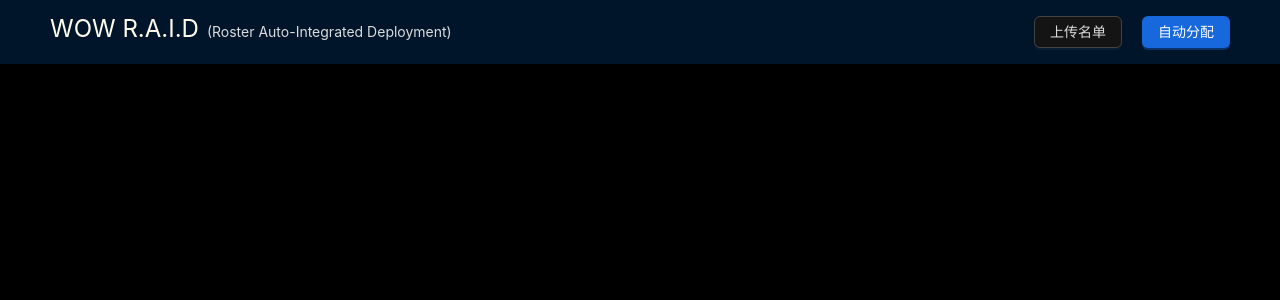
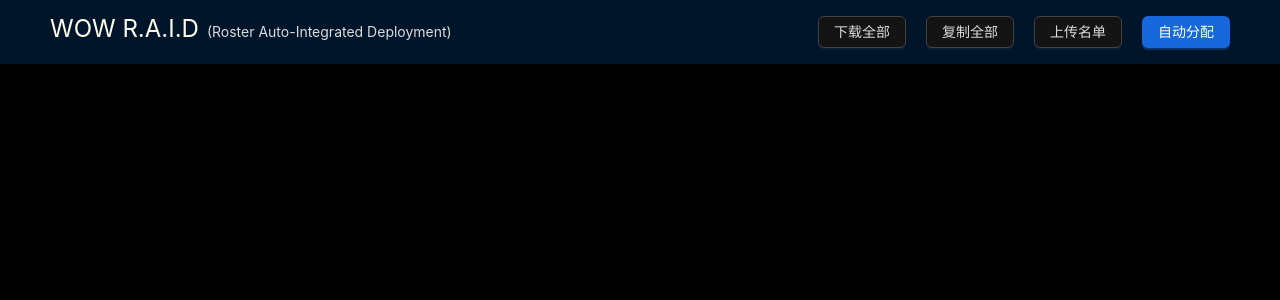
Before and after one commit to Fuego-Zero/wow_r.a.i.d, a Next.js app: page / in a window 1280 px wide. Shown: the top 300 px of the page. Built offline with nearby package versions, Linux system fonts and the light colour scheme; what @ant-design/nextjs-registry would draw is missing.

Commit message:
在 AppHeader 和 RaidCard 组件中添加下载和复制功能，同时优化按钮显示逻辑

```diff
--- a/src/app/components/AppHeader/index.tsx
+++ b/src/app/components/AppHeader/index.tsx
@@ -1,12 +1,17 @@
 "use client";
 
+import { hiddenButtonClass } from "@/app/common";
 import { Data } from "@/app/types";
 import { App, Button } from "antd";
 import axios from "axios";
 import React, { useState } from "react";
 
-function AppHeader(props: { setData: (value: Data) => void }) {
-  const { setData } = props;
+function AppHeader(props: {
+  setData: (value: Data) => void;
+  onCopy: () => Promise<void>;
+  onDownload: () => Promise<void>;
+}) {
+  const { setData, onCopy, onDownload } = props;
   const [file, setFile] = useState<File>();
   const { message, notification } = App.useApp();
   const [loading, setLoading] = useState(false);
@@ -62,8 +67,14 @@ function AppHeader(props: { setData: (value: Data) => void }) {
         <span className="ml-2">(Roster Auto-Integrated Deployment)</span>
       </h1>
       <div className="mr-5">{file && file.name}</div>
-      <div>
-        <Button onClick={onUpload} disabled={loading}>
+      <div className={hiddenButtonClass}>
+        <Button onClick={onDownload} disabled={loading}>
+          下载全部
+        </Button>
+        <Button className="ml-5" onClick={onCopy} disabled={loading}>
+          复制全部
+        </Button>
+        <Button className="ml-5" onClick={onUpload} disabled={loading}>
           上传名单
         </Button>
         <Button
--- a/src/app/components/RaidContent/components/RaidCard.tsx
+++ b/src/app/components/RaidContent/components/RaidCard.tsx
@@ -8,6 +8,7 @@ import { toPng } from "html-to-image";
 import { Data, InferArrayItem } from "@/app/types";
 import { CloseOutlined } from "@ant-design/icons";
 import { htmlToPngDownload } from "@/app/utils";
+import { hiddenButtonClass } from "@/app/common";
 
 function RaidCard(props: { data: InferArrayItem<Data> }) {
   const { data } = props;
@@ -60,10 +61,14 @@ function RaidCard(props: { data: InferArrayItem<Data> }) {
       extra={
         isShowBtn && (
           <>
-            <Button type="link" onClick={onDownload}>
+            <Button
+              type="link"
+              className={hiddenButtonClass}
+              onClick={onDownload}
+            >
               下载
             </Button>
-            <Button type="link" onClick={onCopy}>
+            <Button type="link" className={hiddenButtonClass} onClick={onCopy}>
               复制
             </Button>
           </>
--- a/src/app/components/RaidContent/index.tsx
+++ b/src/app/components/RaidContent/index.tsx
@@ -7,7 +7,7 @@ function RaidContent(props: { data: Data }) {
   const { data } = props;
 
   return (
-    <Row gutter={[16, 8]} className="!mx-0 mt-5">
+    <Row gutter={[16, 8]} className="!mx-0 py-5">
       {data.map((item, index) => (
         <Col xs={24} lg={12} key={index}>
           <RaidCard data={item} />
--- a/src/app/page.tsx
+++ b/src/app/page.tsx
@@ -1,19 +1,24 @@
 "use client";
 
 import { StyleProvider } from "@ant-design/cssinjs";
-import { ConfigProvider, theme, Layout, App } from "antd";
+import { ConfigProvider, theme, Layout, App, notification } from "antd";
 import zhCN from "antd/locale/zh_CN";
 import AppHeader from "./components/AppHeader";
 import "@ant-design/v5-patch-for-react-19";
 import RaidContent from "./components/RaidContent";
-import { useEffect, useState } from "react";
+import { useEffect, useRef, useState } from "react";
 import { Data } from "./types";
 import storage from "@/app/classes/Storage";
+import { toPng } from "html-to-image";
+import classNames from "classnames";
+import { htmlToPngDownload } from "./utils";
 
 const { Header, Content } = Layout;
 
 export default function Home() {
   const [data, setData] = useState<Data>([]);
+  const [isHiddenBtn, setIsHiddenBtn] = useState(false);
+  const [api, contextHolder] = notification.useNotification();
 
   useEffect(() => {
     setData(storage.getData());
@@ -24,18 +29,93 @@ export default function Home() {
     setData(value);
   }
 
+  const el = useRef<HTMLElement>(null);
+
+  async function invokeWithStyleReset(
+    el: HTMLElement,
+    task: () => Promise<void>
+  ) {
+    setIsHiddenBtn(true);
+
+    const originalStyle = {
+      overflow: window.getComputedStyle(el).overflow,
+      height: window.getComputedStyle(el).height,
+      maxHeight: window.getComputedStyle(el).maxHeight,
+    };
+
+    el.style.overflow = "visible";
+    el.style.height = "auto";
+    el.style.maxHeight = "none";
+
+    await task();
+
+    el.style.overflow = originalStyle.overflow;
+    el.style.height = originalStyle.height;
+    el.style.maxHeight = originalStyle.maxHeight;
+    setIsHiddenBtn(false);
+  }
+
+  async function onCopy() {
+    if (!el.current) return;
+    const innerEl = el.current;
+
+    invokeWithStyleReset(innerEl, async () => {
+      const dataUrl = await toPng(innerEl, { cacheBust: true });
+      const res = await fetch(dataUrl);
+      const blob = await res.blob();
+
+      await navigator.clipboard.write([
+        new ClipboardItem({
+          [blob.type]: blob,
+        }),
+      ]);
+
+      api.success({
+        message: "复制成功",
+        description: "已将图片复制到剪贴板",
+        duration: 1,
+      });
+    });
+  }
+
+  async function onDownload() {
+    if (!el.current) return;
+    const innerEl = el.current;
+
+    invokeWithStyleReset(innerEl, async () => {
+      await htmlToPngDownload(innerEl, new Date().toLocaleString());
+
+      notification.success({
+        message: "下载成功",
+        description: "图片已成功下载",
+        duration: 1,
+      });
+    });
+  }
+
   return (
     <StyleProvider layer>
       <ConfigProvider locale={zhCN} theme={{ algorithm: theme.darkAlgorithm }}>
         <App>
-          <Layout className="h-[100vh] flex overflow-auto">
+          <Layout
+            className={classNames(
+              { "hidden-button": isHiddenBtn },
+              "h-[100vh] flex overflow-auto"
+            )}
+            ref={el}
+          >
             <Header className="sticky top-0 z-10 w-full">
-              <AppHeader setData={setDataHandler} />
+              <AppHeader
+                setData={setDataHandler}
+                onCopy={onCopy}
+                onDownload={onDownload}
+              />
             </Header>
             <Content>
               <RaidContent data={data} />
             </Content>
           </Layout>
+          {contextHolder}
         </App>
       </ConfigProvider>
     </StyleProvider>
```
